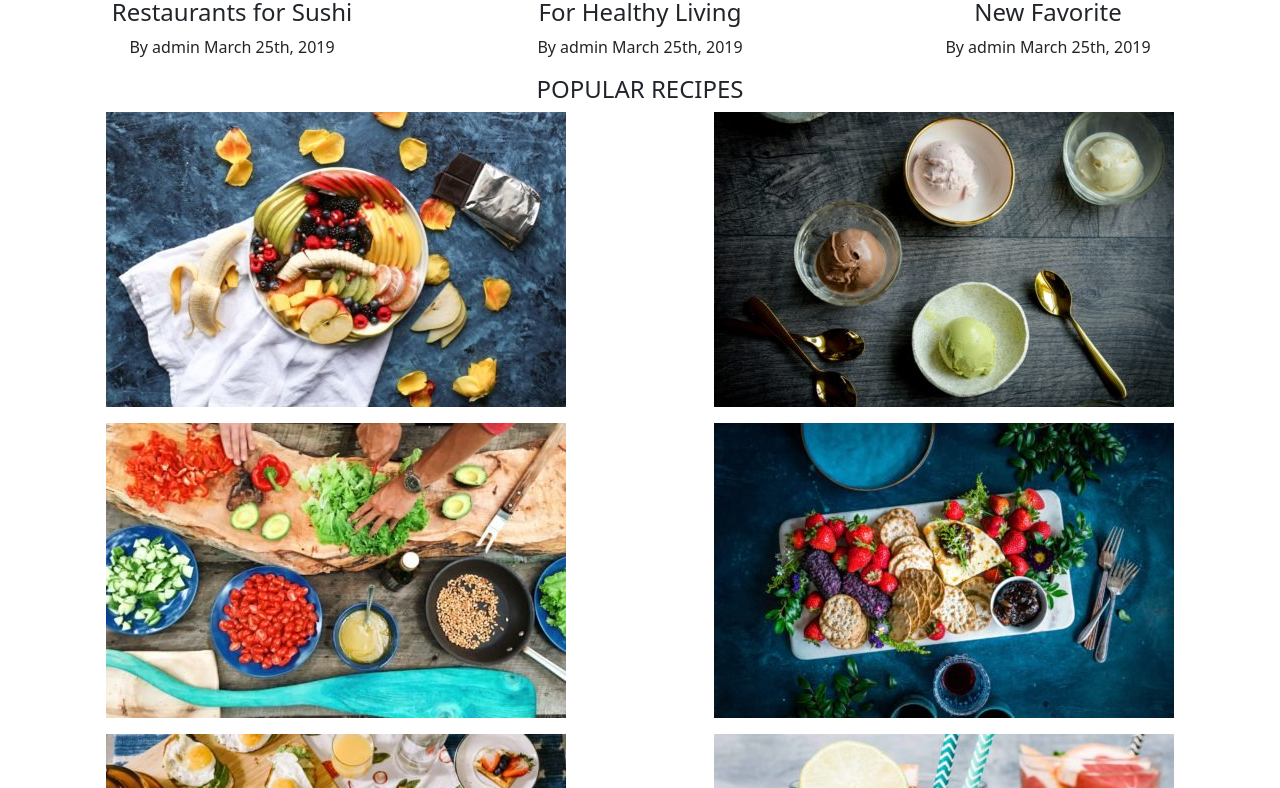
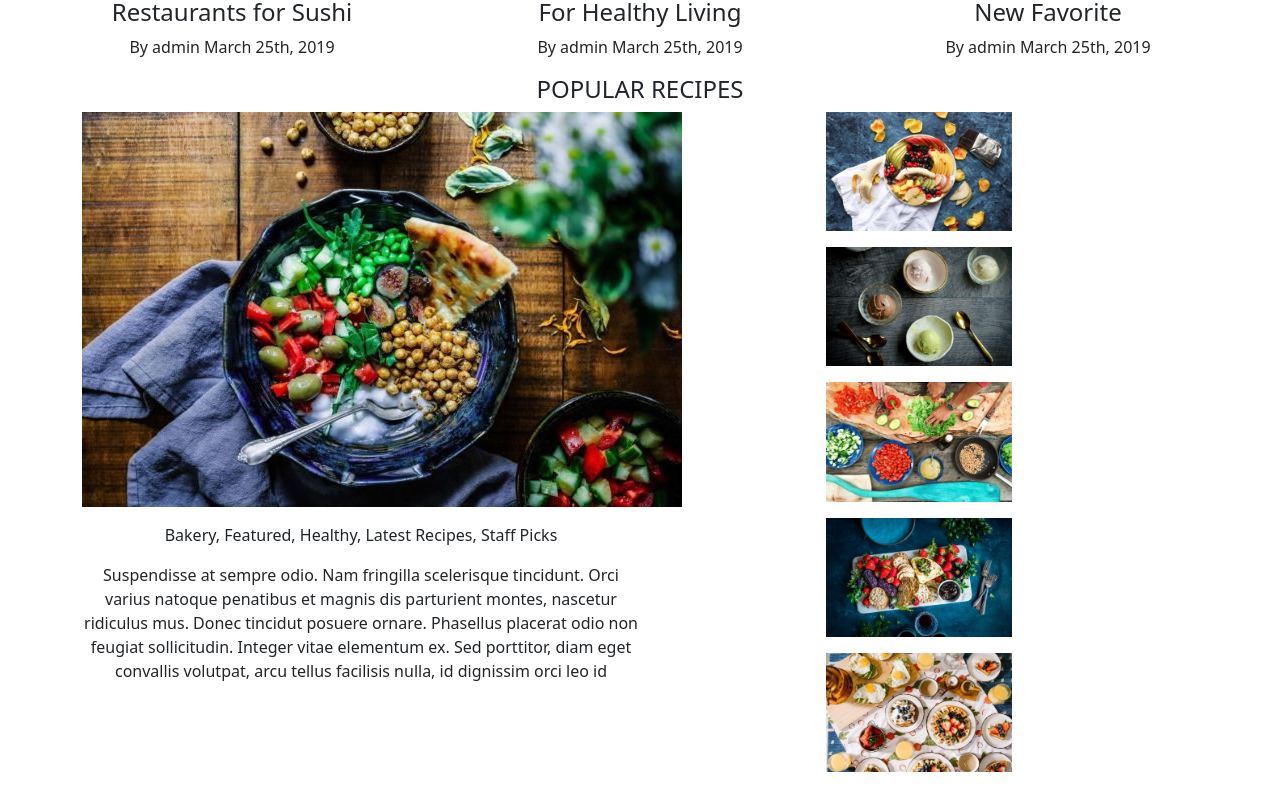
Before and after one commit to MichelaRicci/proj-html-vuejs, a Vue app: page / in a window 1280 px wide. Shown: the part 1312-2100 px from the top of the page. Built offline with nearby package versions, Linux system fonts and the light colour scheme.

Commit message:
recipes section

```diff
--- a/src/components/card/AppCard.vue
+++ b/src/components/card/AppCard.vue
@@ -14,7 +14,8 @@ export default {
         title: String,
         author: String,
         date: String,
-        text: String
+        text: String,
+        tags: String
     },
 
 
@@ -34,6 +35,8 @@ export default {
         <img :src="imgSrc" :alt="title">
         <h4>{{ title }}</h4>
         <p>{{ author }} <span>{{ date }}</span></p>
+        <p>{{ tags }}</p>
+        <p>{{ text }}</p>
     </div>
 
 
--- a/src/components/main-section/AppRecipes.vue
+++ b/src/components/main-section/AppRecipes.vue
@@ -3,9 +3,11 @@
 import { recipes } from '../../data-card';
 import AppCard from '../card/AppCard.vue'
 
+import RecipeArticle from './RecipeArticle.vue';
+
 export default {
     name: 'AppRecipes',
-    components: { AppCard },
+    components: { AppCard, RecipeArticle },
     data() {
         return { recipes }
     }
@@ -17,10 +19,14 @@ export default {
 
     <h4 class="text-uppercase">Popular Recipes</h4>
 
-    <div class="d-flex flex-wrap">
+    <div class="d-flex flex-wrap container">
 
-        <app-card v-for=" recipe in recipes" :key="recipe.id" :img="recipe.img" :alt="recipe.title" class="col-6">
-        </app-card>
+        <recipe-article></recipe-article>
+        <div class="col-6 flex-wrap">
+            <app-card v-for="recipe in recipes" :key="recipe.id" :img="recipe.img" :alt="recipe.title"
+                class="row-cols-3">
+            </app-card>
+        </div>
 
     </div>
 
--- /dev/null
+++ b/src/components/main-section/RecipeArticle.vue
@@ -0,0 +1,28 @@
+<script>
+
+import { RecipeArticle } from '../../data-card';
+import AppCard from '../card/AppCard.vue'
+
+export default {
+    name: 'RecipeArticle',
+    components: { AppCard },
+    data() {
+        return { RecipeArticle }
+    }
+}
+
+</script>
+
+<template>
+
+    <app-card v-for="recipe in RecipeArticle" :key="recipe.title" :img="recipe.img" :alt="recipe.title"
+        :tags="recipe.tags" :text="recipe.text" class="col-6"></app-card>
+
+
+
+
+</template>
+
+<style lang="scss" scoped>
+
+</style>
--- a/src/data-card.js
+++ b/src/data-card.js
@@ -65,3 +65,12 @@ export const recipes = [
     title: 'r-brooke-lark',
   },
 ];
+
+export const RecipeArticle = [
+  {
+    img: 'yogurt-nan.jpg',
+    title: 'Lunch Favourite with Salad, Naan And Beans',
+    tags: 'Bakery, Featured, Healthy, Latest Recipes, Staff Picks',
+    text: 'Suspendisse at sempre odio. Nam fringilla scelerisque tincidunt. Orci varius natoque penatibus et magnis dis parturient montes, nascetur ridiculus mus. Donec tincidut posuere ornare. Phasellus placerat odio non feugiat sollicitudin. Integer vitae elementum ex. Sed porttitor, diam eget convallis volutpat, arcu tellus facilisis nulla, id dignissim orci leo id'
+  }
+]
```
